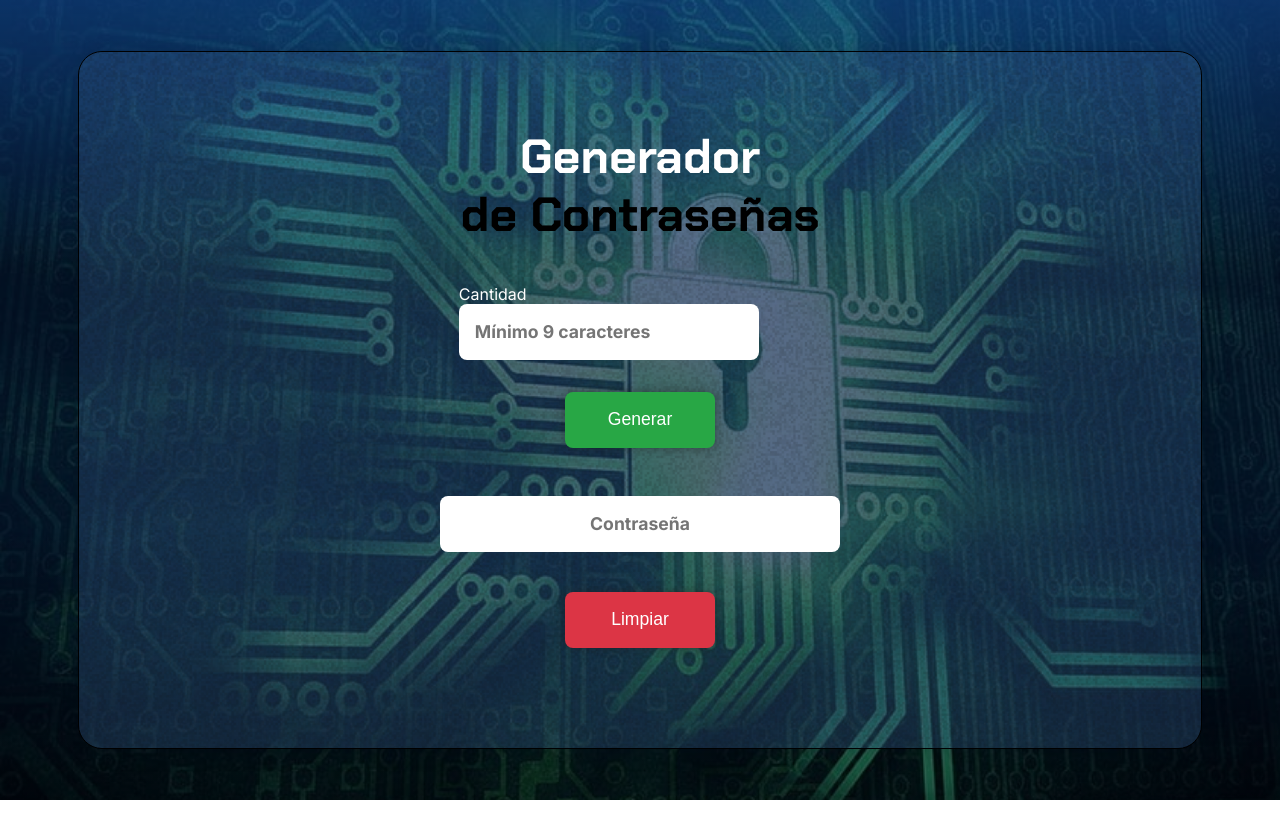
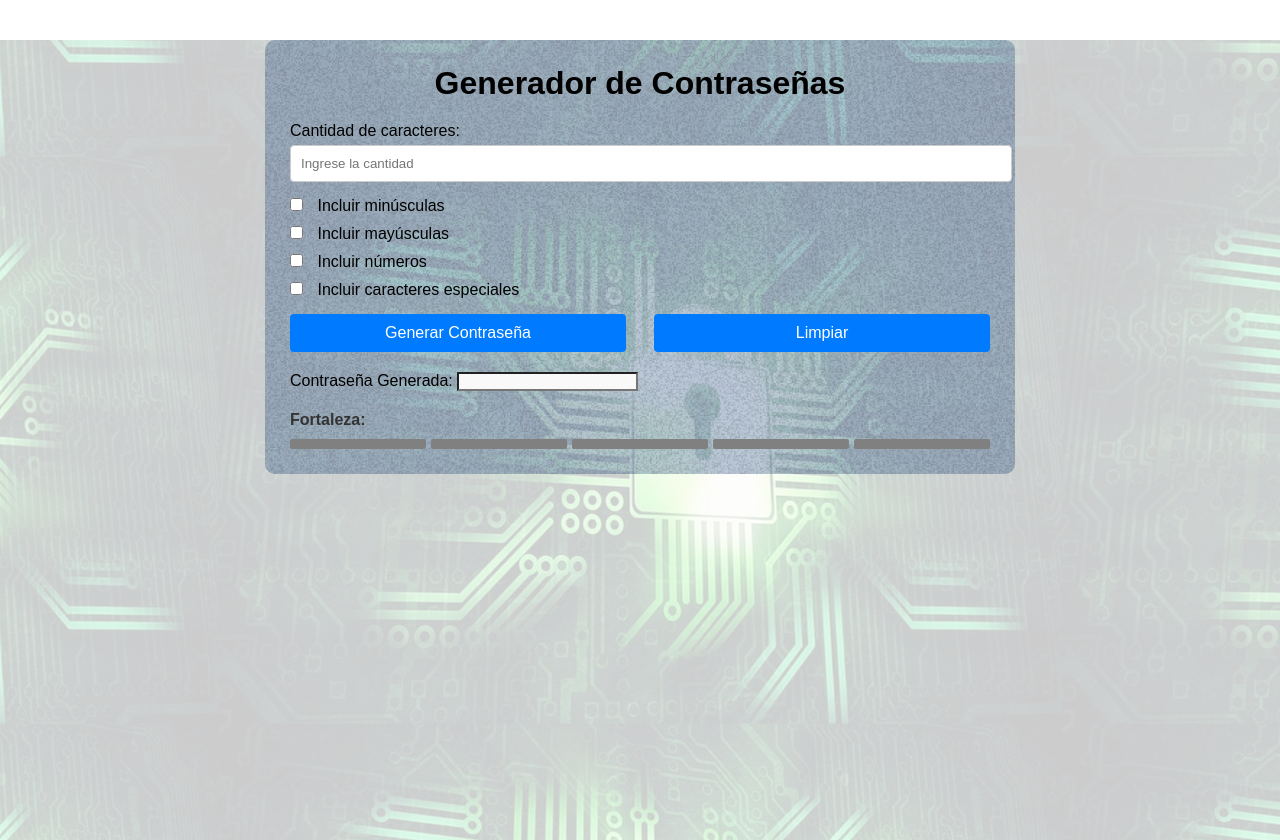
Before and after one commit to SantiagoGarces96/generadorcontrasenas, a plain HTML site: page index.html in a window 1280 px wide. Both pictures are taken after a click on the button "Limpiar". Before the commit the page ends 800 px from the top, so only its background shows below. Drawn offline with Linux system fonts and the light colour scheme.

Commit message:
fix: restructuring

```diff
--- a/assets/style.css
+++ b/assets/style.css
@@ -1,298 +1,183 @@
 * {
-    box-sizing: border-box;
     margin: 0;
     padding: 0;
-    color: white;
+
 }
 
+
 body {
-    background: linear-gradient(#1354A5 0%, #041832 33.33%, #041832 66.67%, #01080E 100%);
+    font-family: Arial, Helvetica, sans-serif;
+    position: relative;
     min-height: 100vh;
-    display: flex;
-    align-items: center;
-    justify-content: center;
-    position: relative;
-    font-family: 'Inter', sans-serif;
-    padding: 1rem;
 }
 
 body::before {
+    content: "";
     background-image: url("img/candado.jpg");
-    background-repeat: no-repeat;
-    background-position: right;
-    background-size: cover;
-    content: "";
-    display: block;
+    background-size: fill;
+    background-position: center;
+    opacity: 0.2;
     position: absolute;
+    top: 0;
+    left: 0;
     width: 100%;
     height: 100%;
-    opacity: 0.4;
     z-index: -1;
 }
 
+
 .container {
-    width: 90%;
-    max-width: 1200px;
-    min-height: 50vh;
-    display: flex;
-    align-items: center;
-    justify-content: center;
-    border-radius: 24px;
-    border: 1px solid black;
-    box-shadow: 4px 4px 20px 0px rgba(1, 8, 14, 0.15);
     background-image: url("img/Ruido.png");
     background-size: cover;
     background-position: center;
-    position: relative;
-    overflow: hidden;
-    padding: 2rem;
+    max-width: 500px;
+    margin: 50px auto;
+    padding: 20px;
+    border-radius: 10px;
+    box-shadow: 0 4px 6px rgba(255, 255, 255, 0);
+    background-color: rgba(255, 255, 255, 0)
 }
 
-.container__contenido {
-    display: flex;
-    align-items: center;
-    justify-content: center;
-    flex-direction: column;
-    width: 100%;
+
+.container h1 {
+    text-align: center;
+    margin-bottom: 20px;
+    color: black;
 }
 
-.container__informacion {
-    width: 100%;
-    padding: 1rem;
+
+.form-group {
+    margin-bottom: 15px;
 }
 
-h1 {
-    font-family: 'Chakra Petch', sans-serif;
-    font-size: 2.5rem;
-    font-style: normal;
-    font-weight: 700;
-    line-height: 1.2;
-    text-align: center;
-    padding: 1rem 0;
+.form-group label {
+    display: block;
+    margin-bottom: 5px;
+    color: black;
 }
 
-.container__texto {
-    margin: 12px 0;
-    display: flex;
-    flex-direction: column;
-    align-items: center;
+.form-group input[type="number"],
+.form-group input[type="text"] {
+    width: 100%;
+    padding: 10px;
+    border: 1px solid #ccc;
+    border-radius: 4px;
 }
 
-.container__texto-black {
+
+.checkboxes label {
+    display: block;
+    margin-bottom: 10px;
     color: black;
-    display: block;
+    cursor: pointer;
 }
 
-.container__campo {
-    display: flex;
-    align-items: center;
-    margin: 1rem 0;
-    gap: 1rem;
-    flex-wrap: wrap;
-    justify-content: center;
+.checkboxes input {
+    margin-right: 10px;
+    cursor: pointer;
 }
 
-.texto__parrafo {
-    color: #FFF;
-    font-family: 'Inter';
-    font-size: 1rem;
-    font-style: normal;
-    font-weight: 400;
-    line-height: normal;
-    margin: 0.5rem 0;
+.buttons {
+    display: flex;
+    justify-content: space-between;
+    margin-bottom: 20px;
 }
 
-.container__input {
-    width: 100%;
-    max-width: 300px;
-    height: 3rem;
-    border-radius: 8px;
-    background-color: #FFF;
+.buttons button {
+    width: 48%;
+    padding: 10px;
     border: none;
-    color: #535353;
-    padding: 0.5rem 1rem;
-    font-size: 1rem;
-    font-weight: 700;
-    font-family: 'Inter', sans-serif;
+    border-radius: 4px;
+    background-color: #007BFF;
+    color: white;
+    font-size: 16px;
+    cursor: pointer;
+    transition: background-color 0.3s ease;
 }
 
-.boton,
-.boton_limpiar {
-    color: white;
-    font-size: 1rem;
-    border: none;
-    padding: 0.5rem 1rem;
-    border-radius: 8px;
-    width: 100%;
-    max-width: 150px;
-    height: 3rem;
-    box-shadow: 0px 0px 10px 0px rgba(32, 31, 31, 0.5);
-    cursor: pointer;
-    transition: background-color 0.3s;
-    display: flex;
-    align-items: center;
-    justify-content: center;
+.buttons button:hover {
+    background-color: #0056b3;
 }
 
-.boton {
-    background-color: #28a745;
+
+.output-group {
+    margin-bottom: 20px;
 }
 
-.boton:hover {
-    background-color: #218838;
+.output-group input {
+    background-color: #f9f9f9;
+    cursor: not-allowed;
 }
 
-.boton_limpiar {
-    background-color: #dc3545;
+
+.strength-group p {
+    margin-bottom: 10px;
+    color: #333;
+    font-weight: bold;
 }
 
-.boton_limpiar:hover {
-    background-color: #c82333;
+.strength-bars {
+    display: flex;
+    gap: 5px;
 }
 
-.container__contrasena {
-    width: 100%;
-    max-width: 400px;
-    height: 3rem;
-    border-radius: 8px;
-    background-color: #FFF;
-    border: none;
-    color: #1875E8;
-    margin: 1rem 0;
-    padding: 0.5rem 1rem;
-    font-size: 1rem;
-    font-weight: 700;
-    font-family: 'Inter', sans-serif;
-    text-align: center;
+.bar {
+    flex: 1;
+    height: 10px;
+    background-color: gray;
+    border-radius: 2px;
 }
 
-#check-icon {
-    display: none;
-    color: green;
-    margin-left: 0.5rem;
-    vertical-align: middle;
-    font-size: 1.5rem;
-}
 
-#seguridad {
-    margin-top: 1rem;
-    font-size: 1rem;
-    text-align: center;
-}
-
-.seguridad-fuerte {
-    color: green !important;
-}
-
-.seguridad-media {
-    color: orange !important;
-}
-
-.seguridad-debil {
-    color: red !important;
-}
-
-@media (max-width: 600px) {
-    h1 {
-        font-size: 2rem;
+@media (max-width: 480px) {
+    .container {
+        margin: 20px;
+        padding: 15px;
     }
 
-    .container {
-        padding: 1rem;
+    .buttons button {
+        font-size: 14px;
     }
 
-    .container__input,
-    .boton,
-    .boton_limpiar,
-    .container__contrasena {
-        font-size: 0.9rem;
-        height: 2.5rem;
-    }
-
-    #check-icon {
-        font-size: 1.2rem;
-    }
-
-    .container__campo {
-        flex-direction: column;
-        gap: 0.5rem;
-    }
-
-    .container__contrasena {
-        max-width: 100%;
+    .strength-bars {
+        gap: 3px;
     }
 }
 
 
-@media (min-width: 601px) and (max-width: 1024px) {
-    h1 {
-        font-size: 2.5rem;
+@media (min-width: 481px) and (max-width: 768px) {
+    .container {
+        max-width: 600px;
+        margin: 30px auto;
+        padding: 20px;
     }
 
+    .buttons button {
+        font-size: 15px;
+    }
+}
+
+@media (min-width: 769px) and (max-width: 1280px) {
     .container {
-        padding: 1.5rem;
+        max-width: 700px;
+        margin: 40px auto;
+        padding: 25px;
     }
 
-    .container__input,
-    .boton,
-    .boton_limpiar,
-    .container__contrasena {
-        font-size: 1rem;
-        height: 3rem;
-    }
-
-    #check-icon {
-        font-size: 1.3rem;
-    }
-
-    .container__campo {
-        flex-direction: row;
-        gap: 1rem;
+    .buttons button {
+        font-size: 16px;
     }
 }
 
 
-@media (min-width: 1025px) and (max-width: 1920px) {
-    h1 {
-        font-size: 3rem;
+@media (min-width: 1281px) {
+    .container {
+        max-width: 800px;
+        margin: 50px auto;
+        padding: 30px;
     }
 
-    .container__input,
-    .boton,
-    .boton_limpiar,
-    .container__contrasena {
-        font-size: 1.1rem;
-        height: 3.5rem;
-    }
-
-    #check-icon {
-        font-size: 1.5rem;
-    }
-
-    .container__campo {
-        gap: 1.5rem;
+    .buttons button {
+        font-size: 17px;
     }
 }
-
-
-@media (min-width: 1921px) {
-    h1 {
-        font-size: 3.5rem;
-    }
-
-    .container__input,
-    .boton,
-    .boton_limpiar,
-    .container__contrasena {
-        font-size: 1.2rem;
-        height: 4rem;
-    }
-
-    #check-icon {
-        font-size: 1.8rem;
-    }
-
-    .container__campo {
-        gap: 2rem;
-    }
-}
--- a/index.html
+++ b/index.html
@@ -1,58 +1,62 @@
 <!DOCTYPE html>
-<html lang="es-CO">
+<html lang="es">
   <head>
     <meta charset="UTF-8" />
-    <meta http-equiv="X-UA-Compatible" content="IE=edge" />
     <meta name="viewport" content="width=device-width, initial-scale=1.0" />
     <title>Generador de Contraseñas</title>
-    <link rel="preconnect" href="https://fonts.googleapis.com" />
-    <link rel="preconnect" href="https://fonts.gstatic.com" crossorigin />
-    <link
-      href="https://fonts.googleapis.com/css2?family=Chakra+Petch:wght@700&family=Inter:wght@400;700&display=swap"
-      rel="stylesheet"
-    />
     <link rel="stylesheet" href="./assets/style.css" />
   </head>
   <body>
-    <main class="container">
-      <div class="container__contenido">
-        <div class="container__informacion">
-          <div class="container__texto">
-            <h1>
-              Generador<span class="container__texto-black">
-                de Contraseñas</span
-              >
-            </h1>
-            <div class="container__campo">
-              <label class="texto__parrafo" for="cantidad">
-                Cantidad
+    <div class="container">
+      <h1>Generador de Contraseñas</h1>
+
+      <div class="form-group">
+        <label for="cantidad">Cantidad de caracteres:</label>
         <input
-                  class="container__input"
           type="number"
           id="cantidad"
-                  min="9"
-                  placeholder="Mínimo 9 caracteres"
+          min="8"
+          max="128"
+          placeholder="Ingrese la cantidad"
         />
-              </label>
-              <button class="boton" id="generar">Generar</button>
-              <span id="check-icon">✔️</span>
       </div>
-            <div class="container__campo">
-              <input
-                class="container__contrasena"
-                type="text"
-                id="contrasena"
-                placeholder="Contraseña"
-                readonly
-              />
-              <button class="boton_limpiar" id="limpiar">Limpiar</button>
+
+      <div class="form-group checkboxes">
+        <label
+          ><input type="checkbox" id="minusculas" /> Incluir minúsculas</label
+        >
+        <label
+          ><input type="checkbox" id="mayusculas" /> Incluir mayúsculas</label
+        >
+        <label><input type="checkbox" id="numeros" /> Incluir números</label>
+        <label
+          ><input type="checkbox" id="caracteres" /> Incluir caracteres
+          especiales</label
+        >
       </div>
-            <p id="seguridad" class="texto__parrafo"></p>
+
+      <div class="buttons">
+        <button id="generar">Generar Contraseña</button>
+        <button id="limpiar">Limpiar</button>
+      </div>
+
+      <div class="output-group">
+        <label for="contrasena">Contraseña Generada:</label>
+        <input type="text" id="contrasena" readonly />
+      </div>
+
+      <div class="strength-group">
+        <p id="textoFortaleza">Fortaleza:</p>
+        <div class="strength-bars">
+          <div id="debil" class="bar"></div>
+          <div id="medioDebil" class="bar"></div>
+          <div id="medio" class="bar"></div>
+          <div id="medioFuerte" class="bar"></div>
+          <div id="fuerte" class="bar"></div>
         </div>
       </div>
     </div>
-    </main>
 
-    <script src="main.js"></script>
+    <script src="./main.js"></script>
   </body>
 </html>
--- a/main.js
+++ b/main.js
@@ -1,77 +1,135 @@
-const cantidad = document.getElementById('cantidad');
-const botonGenerar = document.getElementById('generar');
-const contrasena = document.getElementById('contrasena');
-const botonLimpiar = document.getElementById('limpiar');
-const seguridadTexto = document.getElementById('seguridad');
-const checkIcon = document.getElementById('check-icon');
+document.addEventListener('DOMContentLoaded', () => {
+    const d = document;
+    const $cantidad = d.getElementById("cantidad");
+    const $generar = d.getElementById("generar");
+    const $contrasenia = d.getElementById("contrasena");
+    const $limpiar = d.getElementById("limpiar");
+    const $minusculas = d.getElementById("minusculas");
+    const $mayusculas = d.getElementById("mayusculas");
+    const $numeros = d.getElementById("numeros");
+    const $caracteres = d.getElementById("caracteres");
+    const $fortaleza = d.getElementById("textoFortaleza");
+    const $debil = d.getElementById("debil");
+    const $medioDebil = d.getElementById("medioDebil");
+    const $medio = d.getElementById("medio");
+    const $medioFuerte = d.getElementById("medioFuerte");
+    const $fuerte = d.getElementById("fuerte");
 
-const cadenaCaracteres = 'ABCDEFGHIJKLMNOPQRSTUVWXYZabcdefghijklmnopqrstuvwxyz0123456789!@#$%^&*()';
+    const cadenaMinusculas = "abcdefghijklmnopqrstuvwxyz";
+    const cadenaMayusculas = "ABCDEFGHIJKLMNOPQRSTUVWXYZ";
+    const cadenaNumeros = "0123456789";
+    const cadenaCaracteres = "#$%&_()^*";
 
-const generar = () => {
-    const numeroDigitado = parseInt(cantidad.value, 10);
 
-    if (isNaN(numeroDigitado) || numeroDigitado < 8) {
-        8
-        alert("La cantidad de caracteres debe ser un número mayor o igual a 8");
-        return;
+    function generarContrasena() {
+        const numeroR = parseInt($cantidad.value);
+
+
+        if (isNaN(numeroR) || numeroR < 8 || numeroR > 128) {
+            alert("El número de caracteres debe estar entre 8 y 128.");
+            return;
+        }
+
+        const arrayCadenas = [];
+        if ($minusculas.checked) arrayCadenas.push(cadenaMinusculas);
+        if ($mayusculas.checked) arrayCadenas.push(cadenaMayusculas);
+        if ($numeros.checked) arrayCadenas.push(cadenaNumeros);
+        if ($caracteres.checked) arrayCadenas.push(cadenaCaracteres);
+
+        if (arrayCadenas.length === 0) {
+            alert("Debes seleccionar al menos una opción de los requerimientos.");
+            return;
+        }
+
+        let contrasenia = "";
+
+
+        arrayCadenas.forEach(element => {
+            const caracter = element[Math.floor(Math.random() * element.length)];
+            contrasenia += caracter;
+        });
+
+
+        const caracteresDisponibles = arrayCadenas.join('');
+        for (let i = contrasenia.length; i < numeroR; i++) {
+            const caracter = caracteresDisponibles[Math.floor(Math.random() * caracteresDisponibles.length)];
+            contrasenia += caracter;
+        }
+
+
+        contrasenia = mezclarCadena(contrasenia);
+        $contrasenia.value = contrasenia;
+
+
+        evaluarFortaleza(arrayCadenas.length, numeroR);
     }
 
-    let password = '';
-    for (let i = 0; i < numeroDigitado; i++) {
-        const caracterAleatorio = cadenaCaracteres.charAt(Math.floor(Math.random() * cadenaCaracteres.length));
-        password += caracterAleatorio;
+
+    function mezclarCadena(cadena) {
+        return cadena.split('').sort(() => Math.random() - 0.5).join('');
     }
 
-    contrasena.value = password;
-    verificarSeguridad(password);
-    mostrarCheck();
-};
+    function evaluarFortaleza(cantidadTipos, longitud) {
+        let fortaleza = "";
+        let colorBarras = {
+            debil: "gray",
+            medioDebil: "gray",
+            medio: "gray",
+            medioFuerte: "gray",
+            fuerte: "gray"
+        };
+
+        if (cantidadTipos === 1) {
+            fortaleza = longitud < 11 ? "Contraseña débil" : "Contraseña media débil";
+            colorBarras.debil = longitud < 11 ? "red" : "orange";
+            if (longitud >= 11) colorBarras.medioDebil = "orange";
+        } else if (cantidadTipos === 2) {
+            fortaleza = longitud < 11 ? "Contraseña media débil" : "Contraseña media";
+            colorBarras.debil = "orange";
+            colorBarras.medioDebil = "orange";
+            if (longitud >= 11) colorBarras.medio = "yellow";
+        } else if (cantidadTipos === 3) {
+            fortaleza = longitud < 11 ? "Contraseña media" : "Contraseña media fuerte";
+            colorBarras.debil = "yellow";
+            colorBarras.medioDebil = "yellow";
+            colorBarras.medio = "yellow";
+            if (longitud >= 11) colorBarras.medioFuerte = "lightgreen";
+        } else if (cantidadTipos === 4) {
+            fortaleza = longitud < 11 ? "Contraseña media fuerte" : "Contraseña fuerte";
+            colorBarras.debil = "lightgreen";
+            colorBarras.medioDebil = "lightgreen";
+            colorBarras.medio = "lightgreen";
+            colorBarras.medioFuerte = "lightgreen";
+            if (longitud >= 11) colorBarras.fuerte = "green";
+        }
+
+        $fortaleza.textContent = `Fortaleza: ${fortaleza}`;
 
 
-const limpiar = () => {
-    contrasena.value = '';
-    cantidad.value = '';
-    seguridadTexto.textContent = '';
-    seguridadTexto.classList.remove('seguridad-fuerte', 'seguridad-media', 'seguridad-debil');
-    ocultarCheck();
-};
-const verificarSeguridad = (password) => {
-    let seguridad = 'Débil';
-    let claseSeguridad = 'seguridad-debil';
-
-    const tieneMayuscula = /[A-Z]/.test(password);
-    const tieneMinuscula = /[a-z]/.test(password);
-    const tieneNumero = /\d/.test(password);
-    const tieneCaracterEspecial = /[!@#$%^&*()]/.test(password);
-    const esLarga = password.length >= 9;
-
-    if (tieneMayuscula && tieneMinuscula && tieneNumero && tieneCaracterEspecial && esLarga) {
-        seguridad = 'Fuerte';
-        claseSeguridad = 'seguridad-fuerte';
-    } else if ((tieneMayuscula || tieneMinuscula) && tieneNumero && esLarga) {
-        seguridad = 'Media';
-        claseSeguridad = 'seguridad-media';
+        $debil.style.backgroundColor = colorBarras.debil;
+        $medioDebil.style.backgroundColor = colorBarras.medioDebil;
+        $medio.style.backgroundColor = colorBarras.medio;
+        $medioFuerte.style.backgroundColor = colorBarras.medioFuerte;
+        $fuerte.style.backgroundColor = colorBarras.fuerte;
     }
 
-    seguridadTexto.textContent = `Seguridad de la contraseña: ${seguridad}`;
 
-    seguridadTexto.classList.remove('seguridad-fuerte', 'seguridad-media', 'seguridad-debil');
+    function limpiarCampos() {
+        $cantidad.value = "";
+        $contrasenia.value = "";
+        $minusculas.checked = false;
+        $mayusculas.checked = false;
+        $numeros.checked = false;
+        $caracteres.checked = false;
+        $fortaleza.textContent = "Fortaleza: ";
+        $debil.style.backgroundColor = "gray";
+        $medioDebil.style.backgroundColor = "gray";
+        $medio.style.backgroundColor = "gray";
+        $medioFuerte.style.backgroundColor = "gray";
+        $fuerte.style.backgroundColor = "gray";
+    }
 
-    seguridadTexto.classList.add(claseSeguridad);
-};
 
-const mostrarCheck = () => {
-    checkIcon.style.display = 'inline-block';
-    setTimeout(() => {
-        checkIcon.style.display = 'none';
-    }, 3000);
-};
-
-const ocultarCheck = () => {
-    checkIcon.style.display = 'none';
-};
-
-botonGenerar.addEventListener('click', generar);
-botonLimpiar.addEventListener('click', limpiar);
-
-document.addEventListener('DOMContentLoaded', ocultarCheck);
+    $generar.addEventListener("click", generarContrasena);
+    $limpiar.addEventListener("click", limpiarCampos);
+});
```
Lines whose indentation alone changed are shown as unchanged.
